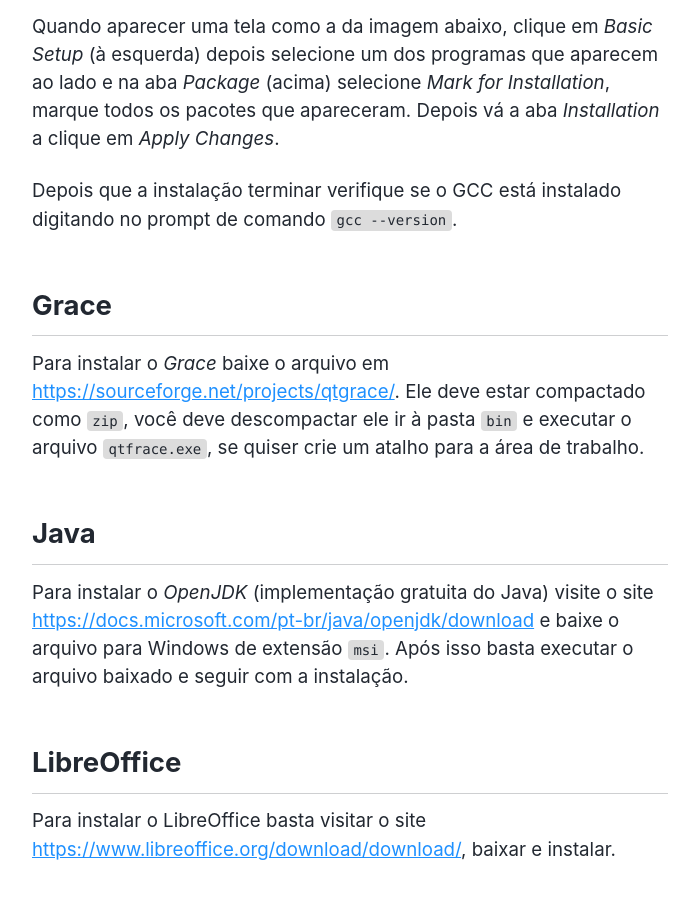
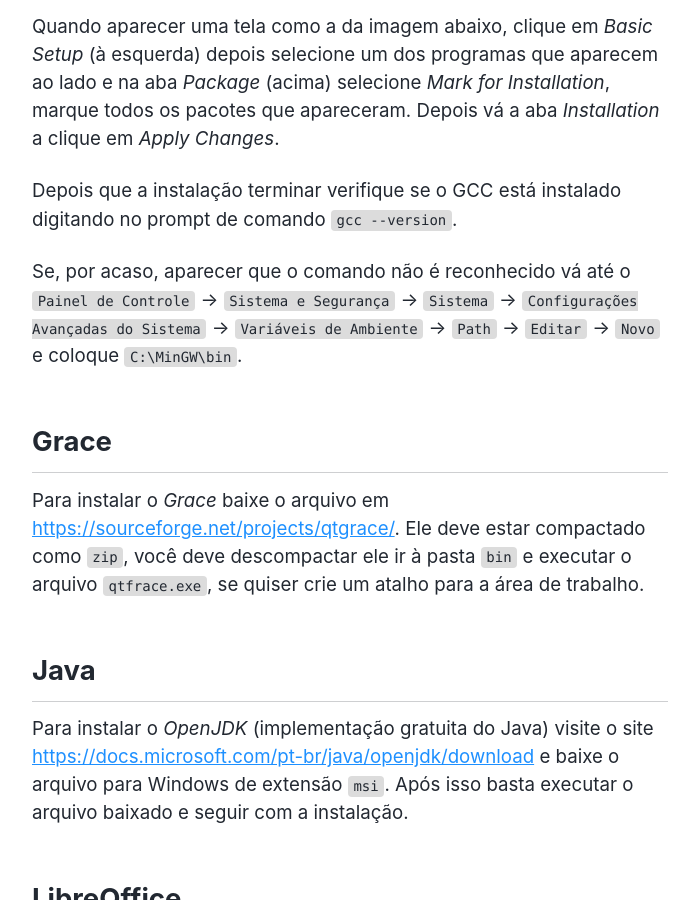
Before and after one commit to ismaeldamiao/ismaeldamiao.github.io, a Jekyll site: the page built from _pages/pt/ComputationalPhysics/win.md, in a window 1280 px wide and 900 px high, scrolled down 516 px. Shown: the whole window, without its empty margins (290-989 px from the left). Built offline with Jekyll 4.4.1, drawn with Linux system fonts in a browser that asks for light colours; nearby versions of some CDN libraries.

Commit message:
Update win.md

```diff
--- a/_pages/pt/ComputationalPhysics/win.md
+++ b/_pages/pt/ComputationalPhysics/win.md
@@ -23,6 +23,10 @@
 Depois que a instalação terminar verifique se o GCC está instalado
 digitando no prompt de comando `gcc --version`.
 
+Se, por acaso, aparecer que o comando não é reconhecido vá até o `Painel de Controle`
+→ `Sistema e Segurança` → `Sistema` → `Configurações Avançadas do Sistema` →
+`Variáveis de Ambiente` → `Path` → `Editar` → `Novo` e coloque `C:\MinGW\bin`.
+
 ## Grace
 
 Para instalar o *Grace* baixe o arquivo em
```
